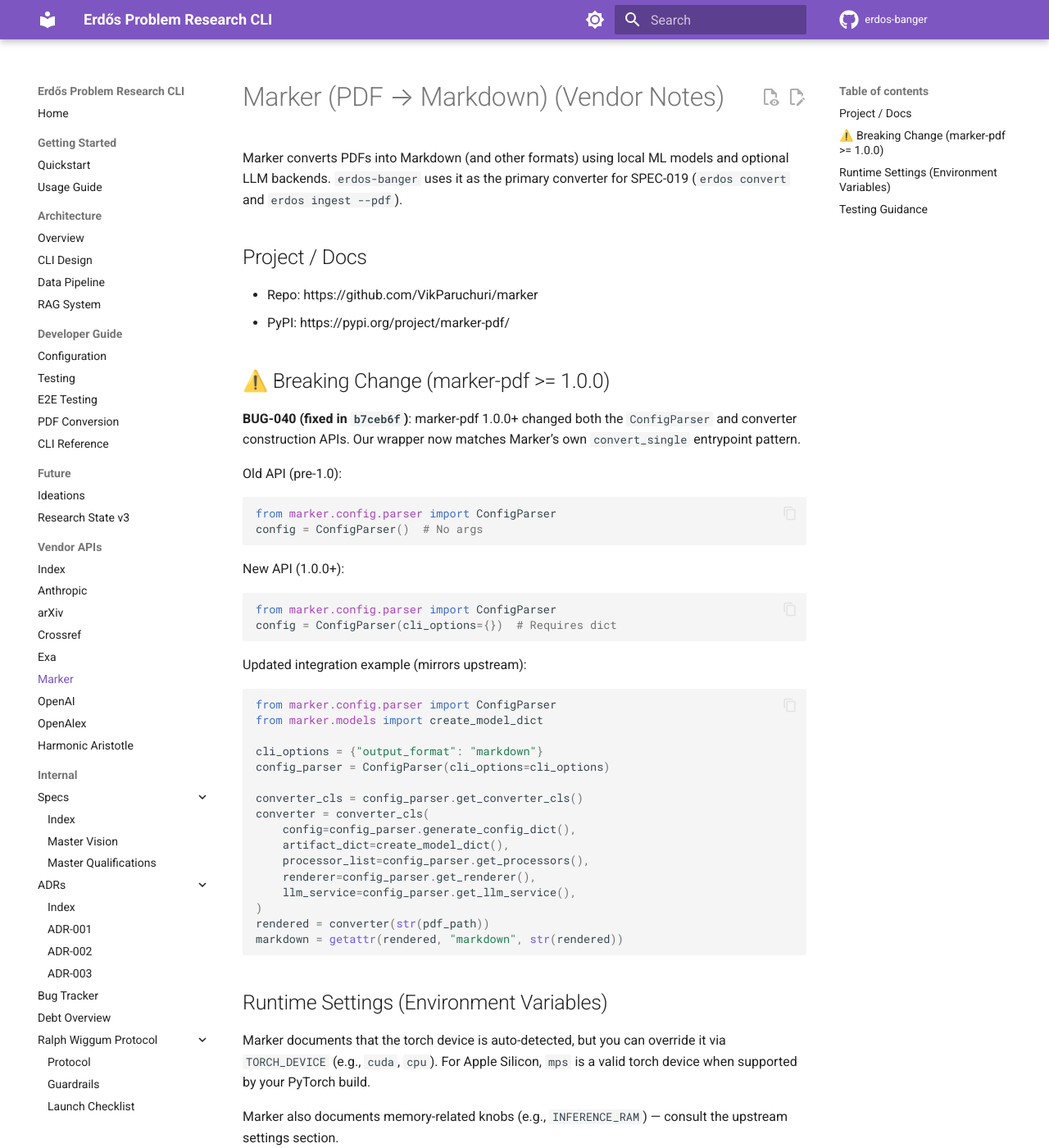
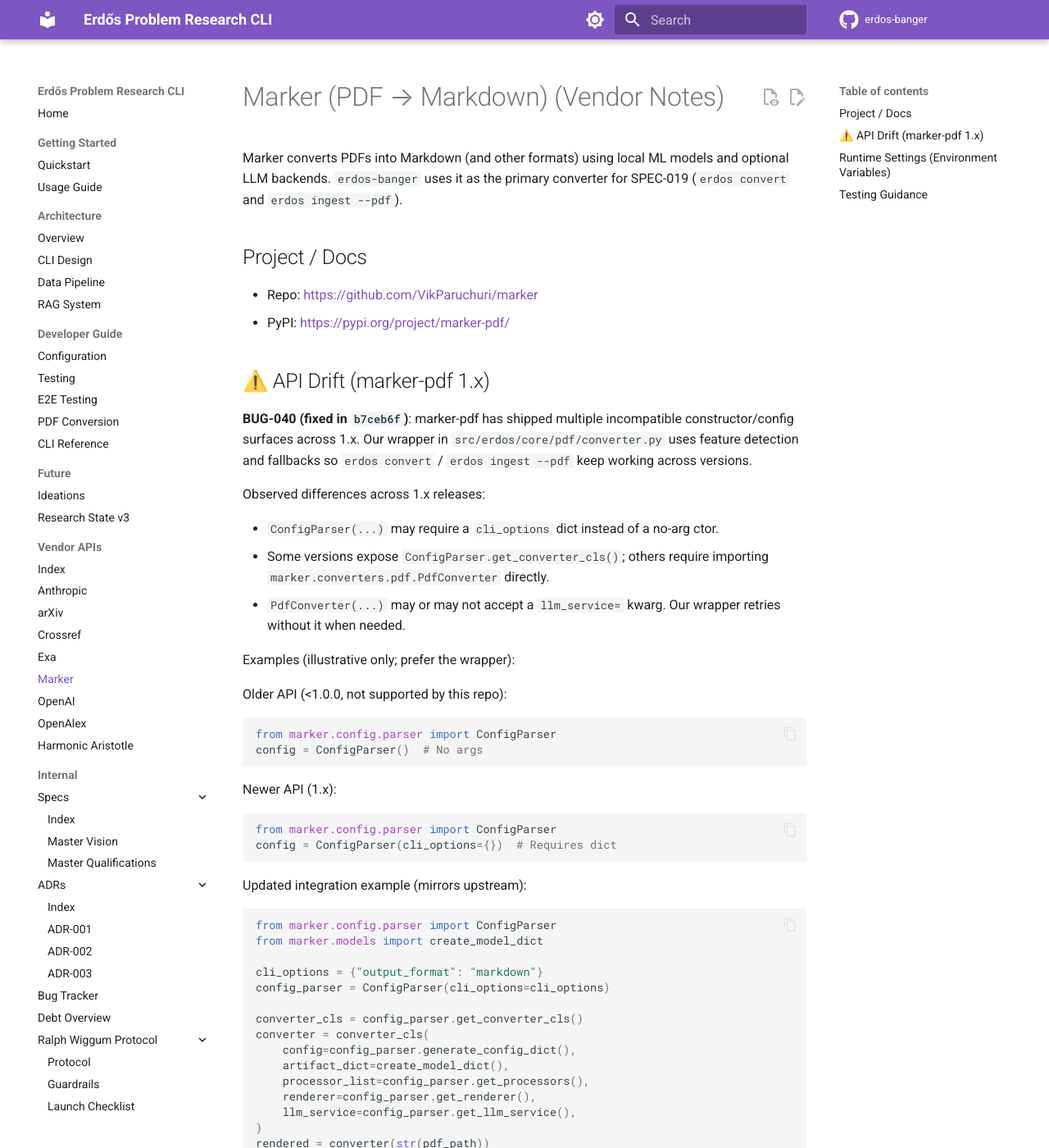
Before and after one commit to research-developer/erdos-banger, an MkDocs documentation site: the page built from docs/vendor-docs/marker/README.md, in a window 1280 px wide and 1400 px high. Shown: the whole window at 82% size. Built offline with MkDocs 1.6.1 and Material for MkDocs 9.7.7, drawn with Linux system fonts in a browser that asks for light colours; comment, search, counter and statistics services are not loaded.

Commit message:
docs: update README.md to reflect API changes in marker-pdf 1.x
- Revised the README to clarify breaking changes and API drift introduced in marker-pdf 1.x, including constructor and configuration adjustments.
- Added examples demonstrating the transition from the old API to the new API for better user guidance.
- Enhanced documentation to ensure users are aware of compatibility issues and usage patterns across different versions.

````diff
--- a/docs/vendor-docs/marker/README.md
+++ b/docs/vendor-docs/marker/README.md
@@ -4,26 +4,42 @@ Marker converts PDFs into Markdown (and other formats) using local ML models and
 
 ## Project / Docs
 
-- Repo: https://github.com/VikParuchuri/marker
-- PyPI: https://pypi.org/project/marker-pdf/
+- Repo: <https://github.com/VikParuchuri/marker>
+- PyPI: <https://pypi.org/project/marker-pdf/>
 
-## ⚠️ Breaking Change (marker-pdf >= 1.0.0)
+## ⚠️ API Drift (marker-pdf 1.x)
 
-**BUG-040 (fixed in `b7ceb6f`)**: marker-pdf 1.0.0+ changed both the `ConfigParser` and converter construction APIs. Our wrapper now matches Marker’s own `convert_single` entrypoint pattern.
+**BUG-040 (fixed in `b7ceb6f`)**: marker-pdf has shipped multiple incompatible
+constructor/config surfaces across 1.x. Our wrapper in
+`src/erdos/core/pdf/converter.py` uses feature detection and fallbacks so
+`erdos convert` / `erdos ingest --pdf` keep working across versions.
 
-Old API (pre-1.0):
+Observed differences across 1.x releases:
+
+- `ConfigParser(...)` may require a `cli_options` dict instead of a no-arg ctor.
+- Some versions expose `ConfigParser.get_converter_cls()`; others require
+  importing `marker.converters.pdf.PdfConverter` directly.
+- `PdfConverter(...)` may or may not accept a `llm_service=` kwarg. Our wrapper
+  retries without it when needed.
+
+Examples (illustrative only; prefer the wrapper):
+
+Older API (<1.0.0, not supported by this repo):
+
 ```python
 from marker.config.parser import ConfigParser
 config = ConfigParser()  # No args
 ```
 
-New API (1.0.0+):
+Newer API (1.x):
+
 ```python
 from marker.config.parser import ConfigParser
 config = ConfigParser(cli_options={})  # Requires dict
 ```
 
 Updated integration example (mirrors upstream):
+
 ```python
 from marker.config.parser import ConfigParser
 from marker.models import create_model_dict
````
